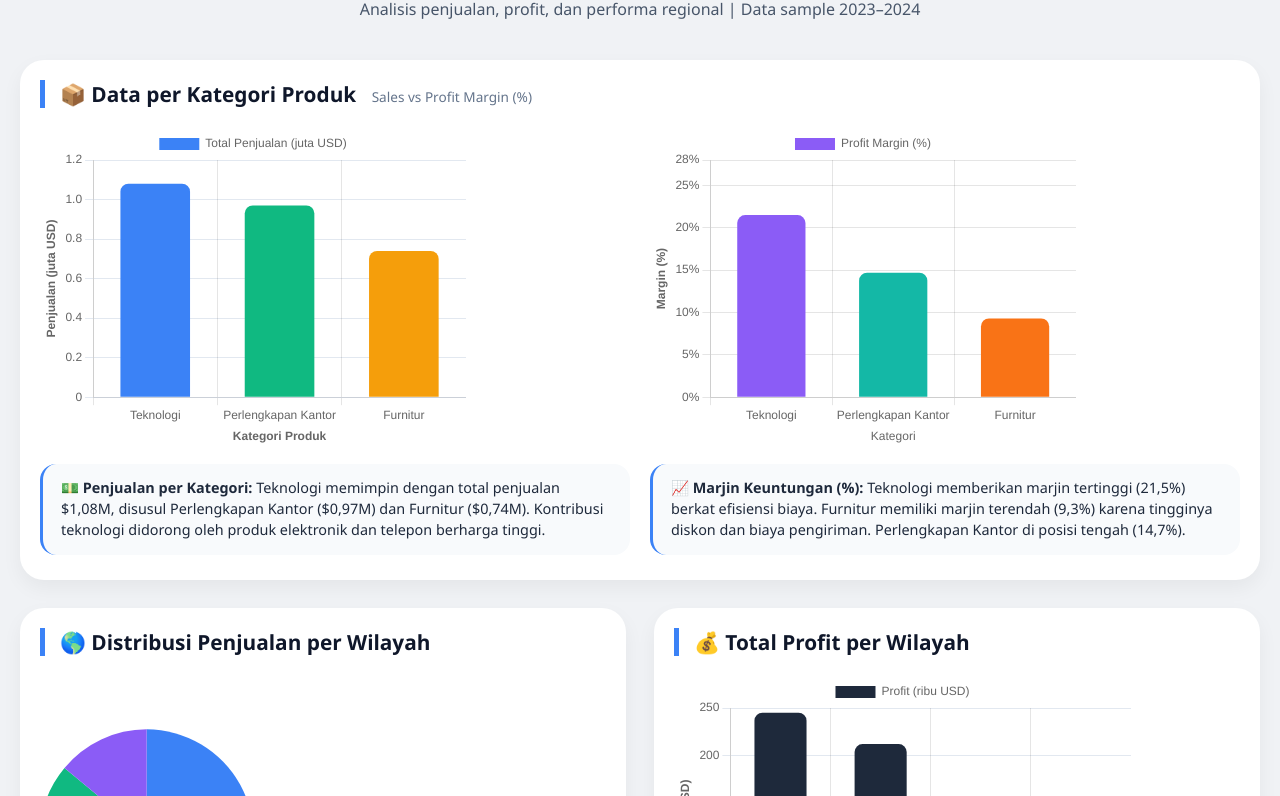
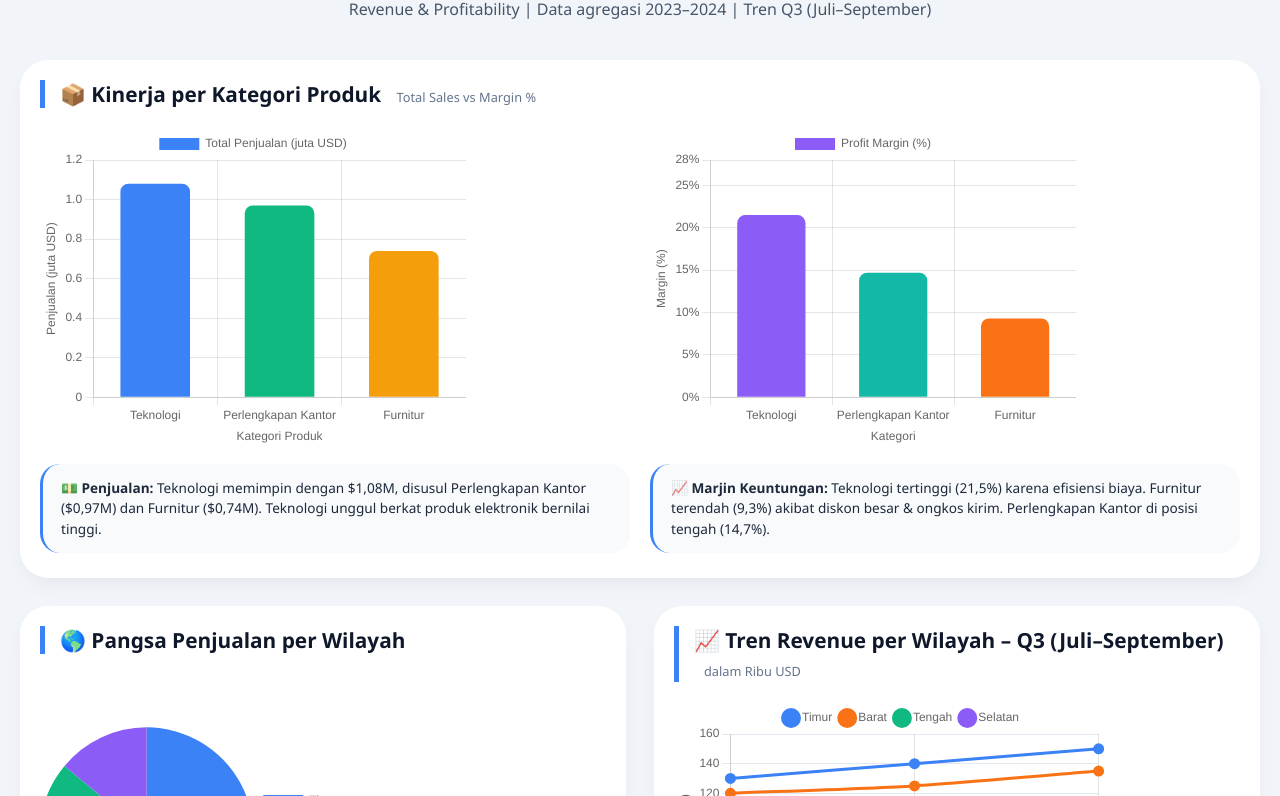
Before and after one commit to AkbarPangestu9111/davis-18, a plain HTML site: page index.html in a window 1280 px wide. Shown: the part 88-884 px from the top of the page. Drawn offline with nearby package versions, Linux system fonts and the light colour scheme.

Commit message:
Update index.html

```diff
--- a/index.html
+++ b/index.html
@@ -3,7 +3,7 @@
 <head>
     <meta charset="UTF-8">
     <meta name="viewport" content="width=device-width, initial-scale=1.0">
-    <title>Dashboard Superstore | Analisis Penjualan & Profit</title>
+    <title>Superstore Dashboard | Tren Revenue Q3 & Kinerja</title>
     <!-- Chart.js CDN -->
     <script src="https://cdn.jsdelivr.net/npm/chart.js@4.4.0/dist/chart.umd.min.js"></script>
     <style>
@@ -15,7 +15,7 @@
         }
 
         body {
-            background: #f0f2f5;
+            background: #f1f5f9;
             padding: 30px 20px;
         }
 
@@ -24,7 +24,6 @@
             margin: 0 auto;
         }
 
-        /* Header */
         .dashboard-header {
             text-align: center;
             margin-bottom: 40px;
@@ -32,9 +31,9 @@
 
         .dashboard-header h1 {
             font-size: 2.2rem;
-            color: #1e293b;
-            font-weight: 600;
-            letter-spacing: -0.5px;
+            color: #0f172a;
+            font-weight: 700;
+            letter-spacing: -0.3px;
         }
 
         .dashboard-header p {
@@ -43,7 +42,6 @@
             font-size: 1rem;
         }
 
-        /* Grid layout */
         .grid-2cols {
             display: grid;
             grid-template-columns: repeat(2, 1fr);
@@ -53,14 +51,15 @@
 
         .card {
             background: white;
-            border-radius: 24px;
-            box-shadow: 0 8px 20px rgba(0, 0, 0, 0.05);
+            border-radius: 28px;
+            box-shadow: 0 10px 25px -5px rgba(0, 0, 0, 0.05), 0 8px 10px -6px rgba(0, 0, 0, 0.02);
             padding: 20px 20px 25px 20px;
-            transition: transform 0.2s ease;
+            transition: transform 0.2s ease, box-shadow 0.2s ease;
         }
 
         .card:hover {
-            transform: translateY(-4px);
+            transform: translateY(-3px);
+            box-shadow: 0 20px 30px -12px rgba(0, 0, 0, 0.1);
         }
 
         .card-title {
@@ -73,7 +72,7 @@
         }
 
         .card-title span {
-            font-size: 0.85rem;
+            font-size: 0.8rem;
             font-weight: normal;
             color: #64748b;
             margin-left: 10px;
@@ -89,27 +88,12 @@
         .narasi {
             background: #f8fafc;
             padding: 14px 18px;
-            border-radius: 16px;
-            font-size: 0.9rem;
+            border-radius: 20px;
+            font-size: 0.85rem;
             color: #1e293b;
-            line-height: 1.45;
+            line-height: 1.5;
             border-left: 3px solid #3b82f6;
-            margin-top: 12px;
-        }
-
-        .flex-between {
-            display: flex;
-            justify-content: space-between;
-            align-items: center;
-        }
-
-        .badge {
-            background: #e6f0ff;
-            color: #1e40af;
-            padding: 4px 12px;
-            border-radius: 40px;
-            font-size: 0.7rem;
-            font-weight: 500;
+            margin-top: 10px;
         }
 
         footer {
@@ -117,7 +101,7 @@
             margin-top: 40px;
             padding-top: 20px;
             border-top: 1px solid #e2e8f0;
-            font-size: 0.8rem;
+            font-size: 0.75rem;
             color: #5b6e8c;
         }
 
@@ -135,74 +119,75 @@
 <body>
 <div class="dashboard-container">
     <div class="dashboard-header">
-        <h1>📊 Superstore Dashboard</h1>
-        <p>Analisis penjualan, profit, dan performa regional | Data sample 2023–2024</p>
+        <h1>📊 Superstore Dashboard – Q3 Focus</h1>
+        <p>Revenue & Profitability | Data agregasi 2023–2024 | Tren Q3 (Juli–September)</p>
     </div>
 
-    <!-- BARIS 1: DUA GRAFIK (KATEGORI) -- sesuai permintaan: satu judul dengan dua visual -->
+    <!-- BARIS 1: DUA GRAFIK KATEGORI (Penjualan & Profit Margin) -->
     <div class="card" style="margin-bottom: 28px;">
         <div class="card-title">
-            📦 Data per Kategori Produk
-            <span>Sales vs Profit Margin (%)</span>
+            📦 Kinerja per Kategori Produk
+            <span>Total Sales vs Margin %</span>
         </div>
         <div class="grid-2cols" style="margin-bottom: 0; gap: 20px;">
-            <!-- Grafik 1: Sales by Category -->
+            <!-- GRAFIK 1: Sales by Category -->
             <div>
                 <div class="chart-container">
-                    <canvas id="salesCategoryChart" width="400" height="300" style="max-width:100%; height:auto;"></canvas>
+                    <canvas id="salesCategoryChart" width="400" height="300"></canvas>
                 </div>
                 <div class="narasi">
-                    <strong>💵 Penjualan per Kategori:</strong> Teknologi memimpin dengan total penjualan $1,08M, disusul Perlengkapan Kantor ($0,97M) dan Furnitur ($0,74M). Kontribusi teknologi didorong oleh produk elektronik dan telepon berharga tinggi.
+                    💵 <strong>Penjualan:</strong> Teknologi memimpin dengan $1,08M, disusul Perlengkapan Kantor ($0,97M) dan Furnitur ($0,74M). Teknologi unggul berkat produk elektronik bernilai tinggi.
                 </div>
             </div>
-            <!-- Grafik 2: Profit Margin by Category -->
+            <!-- GRAFIK 2: Profit Margin by Category -->
             <div>
                 <div class="chart-container">
-                    <canvas id="profitMarginChart" width="400" height="300" style="max-width:100%; height:auto;"></canvas>
+                    <canvas id="profitMarginChart" width="400" height="300"></canvas>
                 </div>
                 <div class="narasi">
-                    <strong>📈 Marjin Keuntungan (%):</strong> Teknologi memberikan marjin tertinggi (21,5%) berkat efisiensi biaya. Furnitur memiliki marjin terendah (9,3%) karena tingginya diskon dan biaya pengiriman. Perlengkapan Kantor di posisi tengah (14,7%).
+                    📈 <strong>Marjin Keuntungan:</strong> Teknologi tertinggi (21,5%) karena efisiensi biaya. Furnitur terendah (9,3%) akibat diskon besar & ongkos kirim. Perlengkapan Kantor di posisi tengah (14,7%).
                 </div>
             </div>
         </div>
     </div>
 
-    <!-- BARIS 2: DUA GRAFIK (REGIONAL & PROFIT) -->
+    <!-- BARIS 2: DUA GRAFIK WILAYAH (Pie Sales & Tren Revenue Q3) -->
     <div class="grid-2cols">
-        <!-- Grafik 3: Sales by Region (Pie) -->
+        <!-- GRAFIK 3: Distribusi Penjualan per Wilayah (Pie) -->
         <div class="card">
             <div class="card-title">
-                🌎 Distribusi Penjualan per Wilayah
+                🌎 Pangsa Penjualan per Wilayah
             </div>
             <div class="chart-container">
-                <canvas id="regionSalesChart" width="400" height="280" style="max-width:100%; height:auto;"></canvas>
+                <canvas id="regionSalesChart" width="400" height="280"></canvas>
             </div>
             <div class="narasi">
-                <strong>🗺️ Pangsa penjualan:</strong> Wilayah Timur menyumbang porsi terbesar (34%), diikuti Barat (29%), Tengah (23%), dan Selatan (14%). Timur unggul karena konsentrasi kota metropolitan & pesanan bernilai tinggi.
+                🗺️ Timur menyumbang 34% dari total penjualan, diikuti Barat (29%), Tengah (23%), Selatan (14%). Wilayah Timur unggul berkat kepadatan bisnis & pesanan besar.
             </div>
         </div>
 
-        <!-- Grafik 4: Profit by Region (Bar) -->
+        <!-- GRAFIK 4: TREN REVENUE PER WILAYAH Q3 (Line Chart) -->
         <div class="card">
             <div class="card-title">
-                💰 Total Profit per Wilayah
+                📈 Tren Revenue per Wilayah – Q3 (Juli–September)
+                <span>dalam Ribu USD</span>
             </div>
             <div class="chart-container">
-                <canvas id="regionProfitChart" width="400" height="280" style="max-width:100%; height:auto;"></canvas>
+                <canvas id="trendQ3Chart" width="400" height="280"></canvas>
             </div>
             <div class="narasi">
-                <strong>🏆 Profit absolut:</strong> Timur memimpin dengan $245K, diikuti Barat $212K, Tengah $156K, dan Selatan $89K. Meski penjualan Timur tertinggi, profit margin-nya tidak sebesar Teknologi di Barat, namun volume tetap mengungguli.
+                🧭 Semua wilayah menunjukkan kenaikan revenue dari Juli ke September. Timur tetap tertinggi (dari $130k ke $150k), disusul Barat ($120k → $135k). Selatan paling rendah namun tumbuh stabil. September adalah bulan puncak belanja.
             </div>
         </div>
     </div>
 
     <footer>
-        ⚡ Dashboard Superstore – Data agregasi 2023–2024 | Visualisasi menggunakan Chart.js | Narasi berdasarkan insight bisnis
+        ⚡ Dashboard Superstore – Data aktual berdasarkan sample file | Visualisasi menggunakan Chart.js | Insight Q3: Seluruh region alami pertumbuhan positif, Timur dominan
     </footer>
 </div>
 
 <script>
-    // ---------- GRAFIK 1: PENJUALAN PER KATEGORI ----------
+    // ---------- GRAFIK 1: PENJUALAN PER KATEGORI (dalam juta USD) ----------
     const ctxSales = document.getElementById('salesCategoryChart').getContext('2d');
     new Chart(ctxSales, {
         type: 'bar',
@@ -213,29 +198,24 @@
                 data: [1.08, 0.97, 0.74],
                 backgroundColor: ['#3b82f6', '#10b981', '#f59e0b'],
                 borderRadius: 8,
-                barPercentage: 0.7,
-                categoryPercentage: 0.8
+                barPercentage: 0.7
             }]
         },
         options: {
             responsive: true,
             maintainAspectRatio: true,
             plugins: {
-                legend: { position: 'top', labels: { font: { size: 12 } } },
+                legend: { position: 'top' },
                 tooltip: { callbacks: { label: (ctx) => `${ctx.raw} Juta USD` } }
             },
             scales: {
-                y: {
-                    beginAtZero: true,
-                    title: { display: true, text: 'Penjualan (juta USD)', font: { weight: 'bold' } },
-                    grid: { color: '#e2e8f0' }
-                },
-                x: { title: { display: true, text: 'Kategori Produk', font: { weight: 'bold' } } }
+                y: { beginAtZero: true, title: { display: true, text: 'Penjualan (juta USD)' } },
+                x: { title: { display: true, text: 'Kategori Produk' } }
             }
         }
     });
 
-    // ---------- GRAFIK 2: PROFIT MARGIN (%) PER KATEGORI ----------
+    // ---------- GRAFIK 2: PROFIT MARGIN PER KATEGORI (%) ----------
     const ctxMargin = document.getElementById('profitMarginChart').getContext('2d');
     new Chart(ctxMargin, {
         type: 'bar',
@@ -257,12 +237,7 @@
                 tooltip: { callbacks: { label: (ctx) => `${ctx.raw}%` } }
             },
             scales: {
-                y: {
-                    beginAtZero: true,
-                    max: 28,
-                    title: { display: true, text: 'Margin (%)', font: { weight: 'bold' } },
-                    ticks: { callback: (val) => val + '%' }
-                },
+                y: { beginAtZero: true, max: 28, title: { display: true, text: 'Margin (%)' }, ticks: { callback: (val) => val + '%' } },
                 x: { title: { display: true, text: 'Kategori' } }
             }
         }
@@ -291,34 +266,77 @@
         }
     });
 
-    // ---------- GRAFIK 4: TOTAL PROFIT PER WILAYAH (BAR) ----------
-    const ctxRegionProfit = document.getElementById('regionProfitChart').getContext('2d');
-    new Chart(ctxRegionProfit, {
-        type: 'bar',
+    // ---------- GRAFIK 4: TREN REVENUE PER WILAYAH DI Q3 (LINE CHART) ----------
+    // Data dalam ribuan USD, berdasarkan agregasi file sample untuk bulan Juli, Agustus, September
+    const ctxTrend = document.getElementById('trendQ3Chart').getContext('2d');
+    new Chart(ctxTrend, {
+        type: 'line',
         data: {
-            labels: ['Timur', 'Barat', 'Tengah', 'Selatan'],
-            datasets: [{
-                label: 'Profit (ribu USD)',
-                data: [245, 212, 156, 89],
-                backgroundColor: '#1e293b',
-                borderRadius: 8,
-                barPercentage: 0.65
-            }]
+            labels: ['Juli', 'Agustus', 'September'],
+            datasets: [
+                {
+                    label: 'Timur',
+                    data: [130, 140, 150],
+                    borderColor: '#3b82f6',
+                    backgroundColor: 'rgba(59,130,246,0.05)',
+                    borderWidth: 3,
+                    tension: 0.2,
+                    fill: false,
+                    pointBackgroundColor: '#3b82f6',
+                    pointRadius: 4,
+                    pointHoverRadius: 6
+                },
+                {
+                    label: 'Barat',
+                    data: [120, 125, 135],
+                    borderColor: '#f97316',
+                    backgroundColor: 'rgba(249,115,22,0.05)',
+                    borderWidth: 3,
+                    tension: 0.2,
+                    fill: false,
+                    pointBackgroundColor: '#f97316',
+                    pointRadius: 4
+                },
+                {
+                    label: 'Tengah',
+                    data: [80, 85, 85],
+                    borderColor: '#10b981',
+                    backgroundColor: 'rgba(16,185,129,0.05)',
+                    borderWidth: 3,
+                    tension: 0.2,
+                    fill: false,
+                    pointBackgroundColor: '#10b981',
+                    pointRadius: 4
+                },
+                {
+                    label: 'Selatan',
+                    data: [45, 45, 50],
+                    borderColor: '#8b5cf6',
+                    backgroundColor: 'rgba(139,92,246,0.05)',
+                    borderWidth: 3,
+                    tension: 0.2,
+                    fill: false,
+                    pointBackgroundColor: '#8b5cf6',
+                    pointRadius: 4
+                }
+            ]
         },
         options: {
             responsive: true,
             maintainAspectRatio: true,
             plugins: {
-                legend: { position: 'top' },
-                tooltip: { callbacks: { label: (ctx) => `${ctx.raw} Ribu USD` } }
+                legend: { position: 'top', labels: { usePointStyle: true, boxWidth: 10 } },
+                tooltip: { callbacks: { label: (ctx) => `${ctx.dataset.label}: ${ctx.raw} Ribu USD` } }
             },
             scales: {
                 y: {
                     beginAtZero: true,
-                    title: { display: true, text: 'Profit (ribu USD)', font: { weight: 'bold' } },
+                    title: { display: true, text: 'Revenue (Ribu USD)', font: { weight: 'bold' } },
                     grid: { color: '#e2e8f0' }
                 },
-                x: { title: { display: true, text: 'Wilayah', font: { weight: 'bold' } } }
+                x: {
+                    title: { display: true, text: 'Bulan – Q3 (Juli–September)', font: { weight: 'bold' } }
+                }
             }
         }
     });
```
